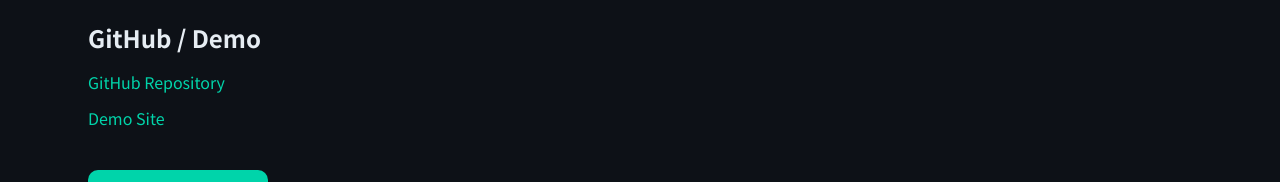
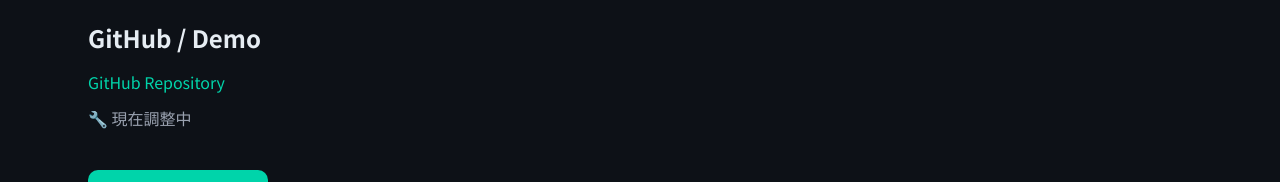
Before and after one commit to shoyama1010/kochilabo-next, a Next.js app: page /works/bodycon in a window 1280 px wide. Shown: the part 1682-1864 px from the top of the page. Built offline with nearby package versions, Linux system fonts and the light colour scheme.

Commit message:
PHP関係等調整のため

```diff
--- a/app/works/[slug]/page.tsx
+++ b/app/works/[slug]/page.tsx
@@ -195,15 +195,24 @@
                 </a>
               )}
 
-              {work.demo && (
+              {/* {work.slug === "drugs-stock" ? ( */}
+              {/* {work.slug === "zaiko" ? ( */}
+              {["zaiko", "store-rese"].includes(work.slug) ? (
+                work.demo && (
                   <a
                     href={work.demo}
                     target="_blank"
                     rel="noopener noreferrer"
-                  className="inline-flex items-center gap-2 text-primary hover:opacity-70"
+                    // className="inline-flex items-center gap-2 text-primary hover:opacity-70"
+                    className="inline-flex items-center gap-2 text-primary"
                   >
                     Demo Site
                   </a>
+                )
+              ) : (
+                <p className="text-gray-400">
+                  🔧 現在調整中
+                </p>
               )}
             </div>
 
```
Lines whose indentation alone changed are shown as unchanged.
